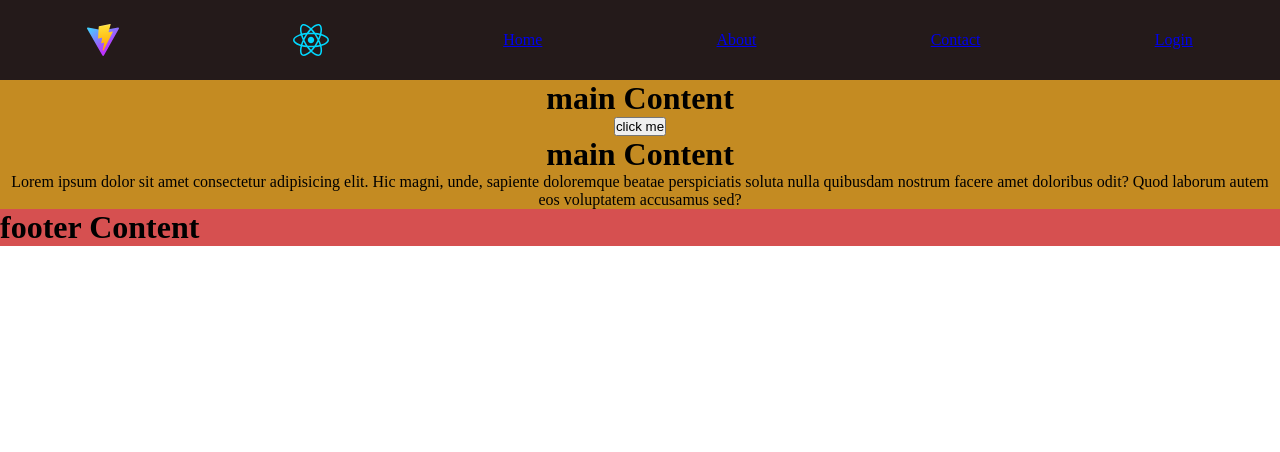
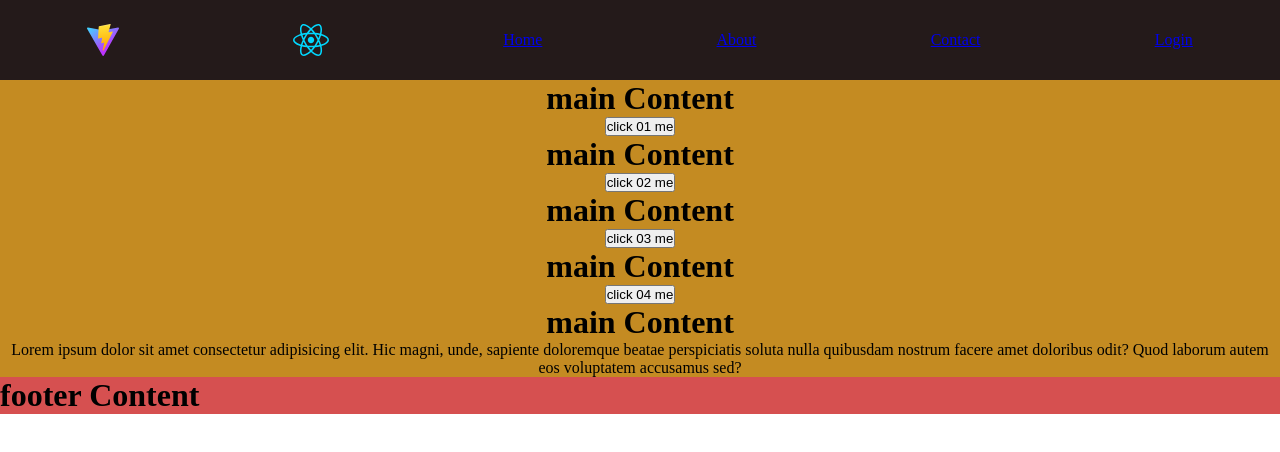
Before and after one commit to PiyumalNipuna60/react-sample, a React (Vite) app in the folder sample project01/: page / in a window 1280 px wide. Shown: the top 452 px of the page. Built offline with nearby package versions, Linux system fonts and the light colour scheme.

Commit message:
click event introduse

```diff
--- a/sample project01/src/App.jsx
+++ b/sample project01/src/App.jsx
@@ -4,11 +4,49 @@ import Heder from "./component/headerContent/Heder";
 
 
 function App() {
+
+  //event
+function click(){
+  console.log("click 01");
+}
+
+
+//arrow funtion
+const click2=()=>{
+  console.log("click 02");
+}
+
+  //defalt run venava
+  function click3(name){
+    console.log("click 03 "+name);
+  }
+
+  //annonimus funtion
+  function click4(name){
+    console.log("click 04 "+name);
+  }
+
   return (
   <>
   <Heder />
   <Body>
-    <button>click me</button>
+    <button onClick={click}>click 01 me</button>
+  </Body>
+
+  <Body>
+    <button onClick={click2}>click 02 me</button>
+  </Body>
+
+  <Body>
+    <button onClick={click3("piyumal")}>click 03 me</button>
+  </Body>
+
+  <Body>
+    <button onClick={
+      ()=>{
+        click4("piyumal")
+      }
+      }>click 04 me</button>
   </Body>
 
   <Body>
```
